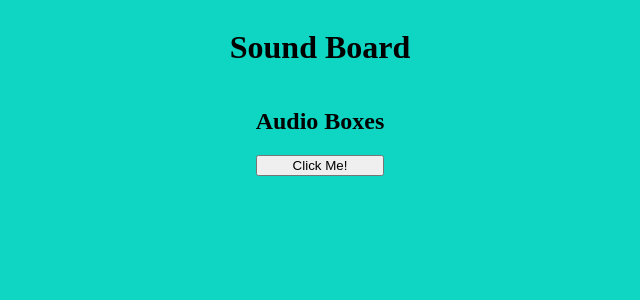
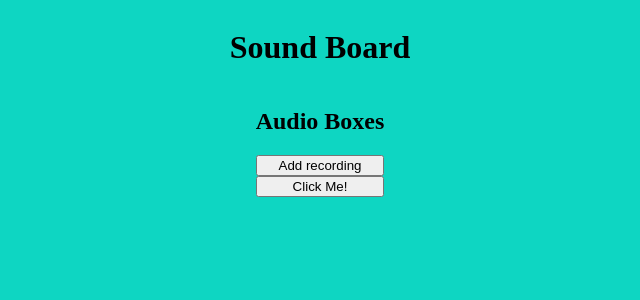
Before and after one commit to GarrettLayden/Solo-Project, a React app: page / in a window 1280 px wide. Shown: the top 300 px of the page, without its empty margins (320-960 px from the left). Built offline with nearby package versions, Linux system fonts and the light colour scheme.

Commit message:
solo project

```diff
--- a/client/App.js
+++ b/client/App.js
@@ -15,16 +15,19 @@ const App = props => {
   //useCallback((e) => {
   //   console.log('it fucking works')
   // });
+  const square = [<Square />];
+
+  const addAudio = (e) => {
+    const newSquare = <Square />;
+    square.push(newSquare);
+  }
 
   return(
     <div>
-      <Square />
+      <button id="add" onClick={() => console.log(addAudio())}>Add recording</button>
+      {square}
     </div>
   )
 };
 
-// App.prototype.handleClick = useCallback((e) => {
-//   console.log('it fucking works')
-// });
-
 export default App;
```
